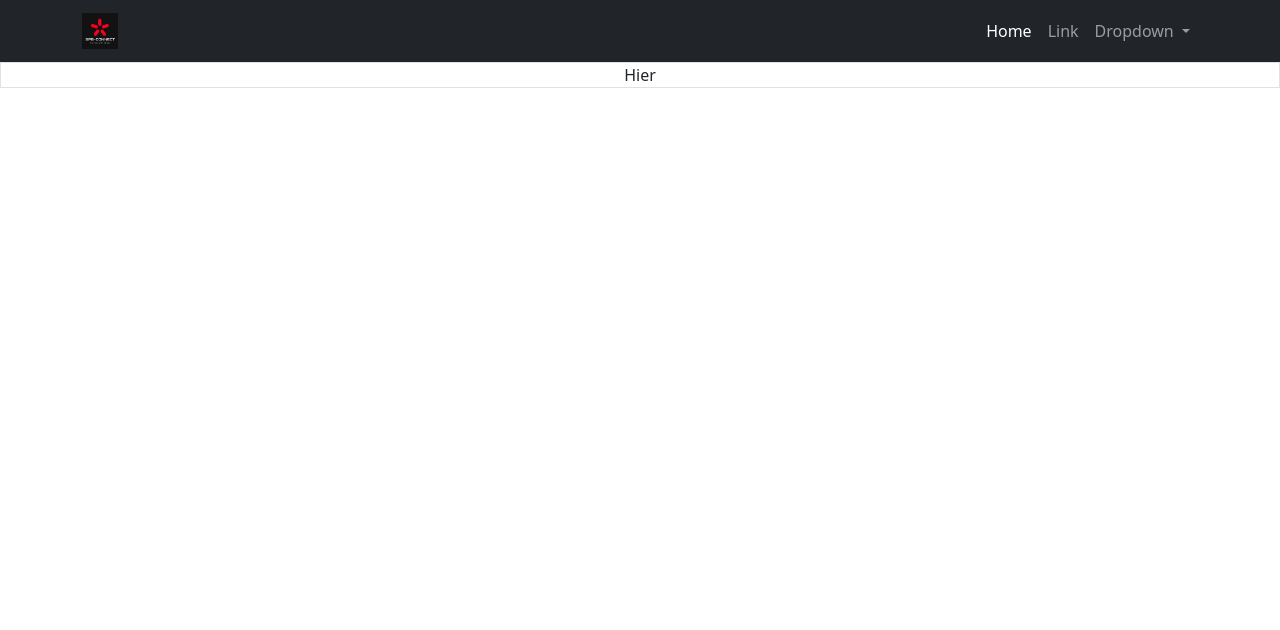
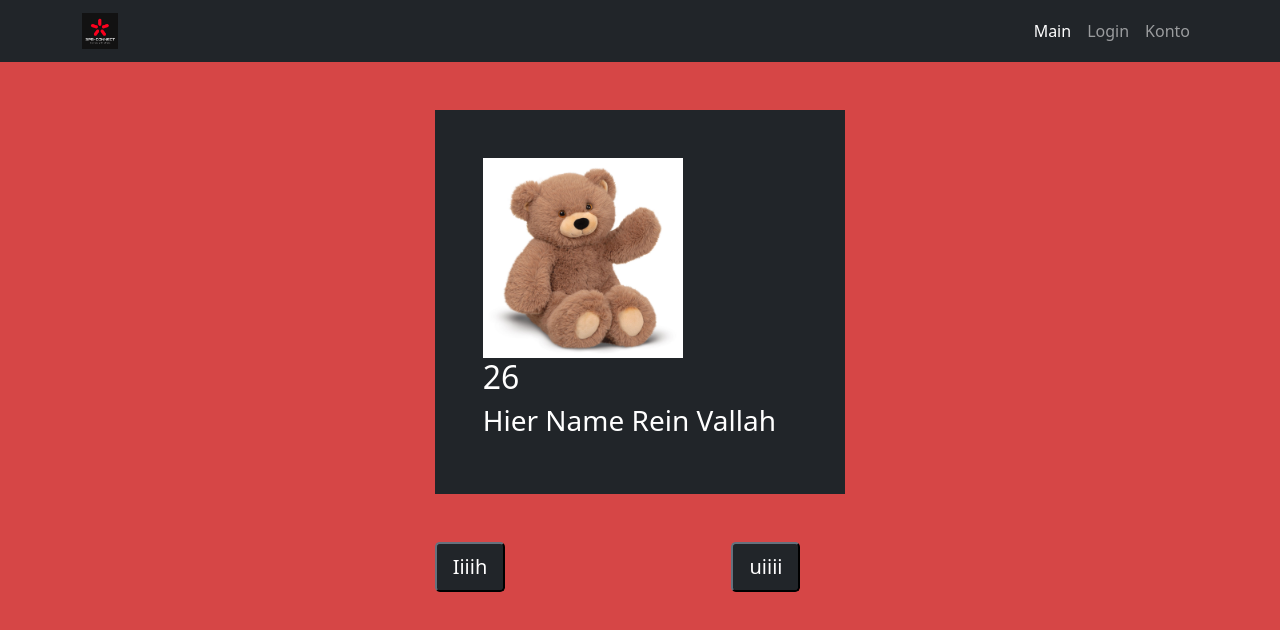
Before and after one commit to aatik05/SpengerConnect, a plain HTML site: page TEAMPLATE SpengerConnect/html/main.html in a window 1280 px wide. Drawn offline with nearby package versions, Linux system fonts and the light colour scheme; files whose address does not match are found by name.

Commit message:
es wird?
ich hab begonnen mit main ka müssen das mal besprechen aber goddamn ich bin shit in programmieren

```diff
--- /dev/null
+++ b/TEAMPLATE SpengerConnect/css/main.css
@@ -0,0 +1,7 @@
+body{
+ background-color: rgb(214, 70, 70);;
+}
+
+.rightb{
+    margin-left: 222px;
+}
--- a/TEAMPLATE SpengerConnect/html/main.html
+++ b/TEAMPLATE SpengerConnect/html/main.html
@@ -1,7 +1,7 @@
 <!DOCTYPE html>
 <html lang="en">
 <head>
-  <link rel="stylesheet" href="stylesheet.css" />
+
     <meta charset="UTF-8">
     <meta http-equiv="X-UA-Compatible" content="IE=edge">
     <meta name="viewport" content="width=device-width, initial-scale=1.0">
@@ -9,7 +9,7 @@
   <script src="https://cdn.jsdelivr.net/npm/bootstrap@5.1.2/dist/js/bootstrap.bundle.min.js"></script>
   <script src="https://kit.fontawesome.com/8fa2a4740e.js" crossorigin="anonymous"></script>
   <script src="../js/main.js"></script>
-
+  <link rel="stylesheet" href="../css/main.css">
 </head>
     <title>Gimme Head Boji</title>
 </head>
@@ -25,29 +25,29 @@
       <div class="collapse navbar-collapse" id="navbarSupportedContent">
         <ul class="navbar-nav ms-auto">
           <li class="nav-item">
-            <a class="nav-link active" aria-current="page" href="#">Home</a>
+            <a class="nav-link active" aria-current="page" href="main.html">Main</a>
           </li>
           <li class="nav-item">
-            <a class="nav-link" href="#">Link</a>
+            <a class="nav-link" href="login.html">Login</a>
           </li>
-          <li class="nav-item dropdown">
-            <a class="nav-link dropdown-toggle" href="#" id="navbarDropdown" role="button" data-bs-toggle="dropdown" aria-expanded="false">
-              Dropdown
-            </a>
-            <ul class="dropdown-menu dropdown-menu-end" aria-labelledby="navbarDropdown">
-              <li><a class="dropdown-item" href="#">Action</a></li>
-              <li><a class="dropdown-item" href="#">Another action</a></li>
-              <li>
-                <hr class="dropdown-divider">
-              </li>
-              <li><a class="dropdown-item" href="#">Something else here</a></li>
-            </ul>
+          <li class="nav-item">
+            <a class="nav-link" href="register.html">Konto</a>
           </li>
         </ul>
       </div>
     </div>
   </nav>
 
-  <div class="border d-flex aligns-items-center justify-content-center"> Hier</div>
+  <div class="row">
+    <div class="col"></div>
+    <div class="col"><div class="container p-5 my-5 bg-dark text-white"> <img src="../images/sexyted.jpeg" width="200" height="200" alt="Cinque Terre" id="profile"> <h2 id="alter">26</h2> <h3 id="name">Hier Name Rein Vallah</h3>  </div></div>
+    <div class="col"> </div>
+  </div>
+
+  <div class="row">
+    <div class="col"></div>
+    <div class="col"><button type="button" class="btn-lg btn-dark">Iiiih</button> <button type="button" class="rightb btn-lg btn-dark">uiiii</button></div>
+    <div class="col"></div>
+  </div>
 </body>
 </html>
```
Also changed, not shown: TEAMPLATE SpengerConnect/html/register.html (+1 -2 lines), TEAMPLATE SpengerConnect/images/sexyted.jpeg (added).
